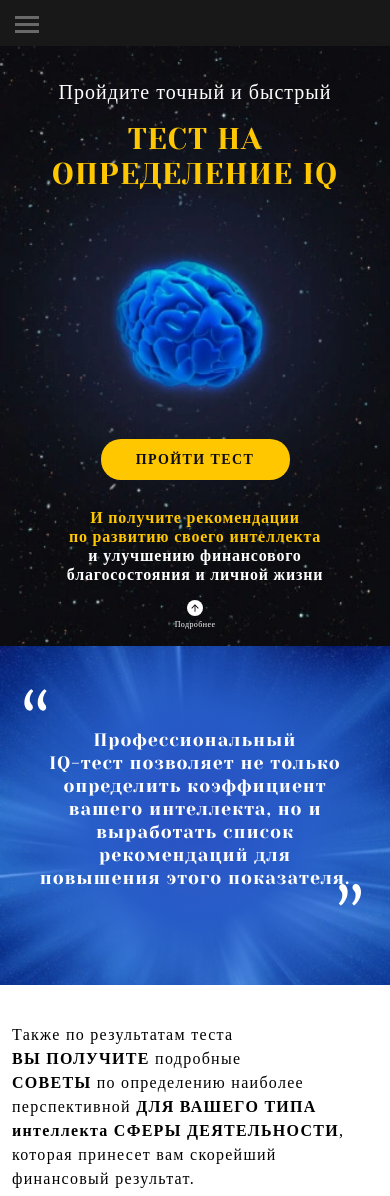
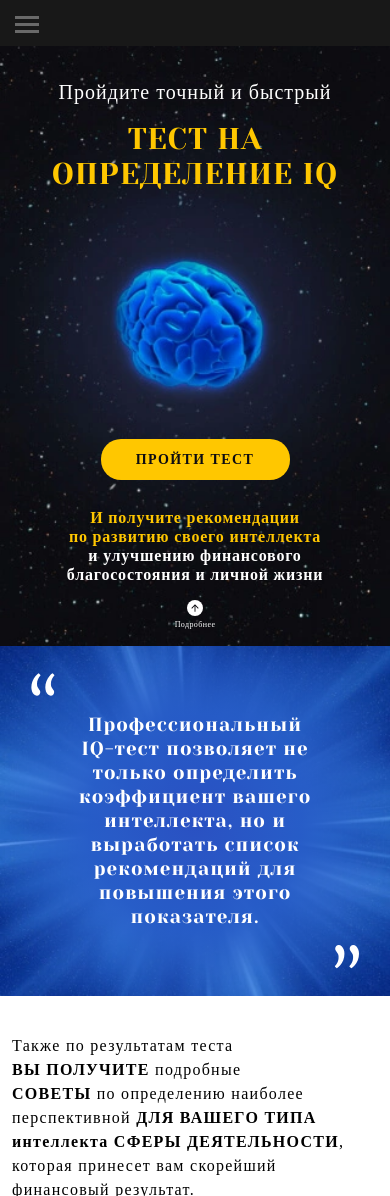
Before and after one commit to krikun1983/test-spa, a Vue app: page / in a window 390 px wide. Shown: the top 1196 px of the page. Built offline with nearby package versions, Linux system fonts and the light colour scheme; a web font is replaced by a local one.

Commit message:
feat: add responsive 600px about-section

```diff
--- a/src/components/main-page/AboutSection.vue
+++ b/src/components/main-page/AboutSection.vue
@@ -1,6 +1,6 @@
 <template>
   <section class="about-test" id="about">
-    <div class="container">
+    <div class="container__layer">
       <p class="about-test__text">
         Профессиональный <br />IQ-тест позволяет не только определить
         коэффициент вашего интеллекта, но и выработать список рекомендаций для
@@ -16,17 +16,29 @@ export default {};
 
 <style lang="scss" scoped>
 .about-test {
-  height: 100%;
-  min-height: 339px;
-  max-height: 339px;
+  max-width: $desktop-xl;
+  height: 339px;
   background-image: url("@/assets/img/about_bg.webp");
   background-repeat: no-repeat;
   background-color: #18356f;
-  background-position: center top;
+  background-position: center center;
   background-size: cover;
 
-  .container {
-    width: 100%;
+  @include xss {
+    height: 345;
+  }
+  @include xs {
+    height: 350px;
+  }
+  @include sm {
+    height: 420px;
+  }
+  @include m {
+    height: 440px;
+  }
+
+  .container__layer {
+    @include flex-column-center();
     height: 100%;
     background-image: radial-gradient(
       circle,
@@ -34,7 +46,7 @@ export default {};
       rgba(38, 91, 199, 0.96) 40.63%,
       rgba(39, 98, 187, 0) 85.42%
     );
-    padding: 83px 36px 0;
+    padding: 0 11%;
   }
 
   &__text {
@@ -45,7 +57,16 @@ export default {};
     font-size: 18px;
     line-height: 23px;
     text-align: center;
-    letter-spacing: calc(1em / 100 * 5);
+    letter-spacing: $spacing-m;
+
+    @include xss {
+      font-size: 19px;
+      line-height: 24px;
+    }
+    @include sm {
+      font-size: 22px;
+      line-height: 28px;
+    }
   }
 
   &__text::before {
@@ -58,18 +79,36 @@ export default {};
     background-image: url("@/assets/img/bracket_left.svg");
     background-repeat: no-repeat;
     background-size: contain;
+
+    @include xss {
+      width: 24px;
+      height: 24px;
+    }
+    @include sm {
+      width: 26px;
+      height: 26px;
+    }
   }
 
   &__text::after {
     content: "";
     position: absolute;
-    bottom: -16px;
-    right: -8px;
+    bottom: -40px;
+    right: -12px;
     width: 23px;
     height: 22.36px;
     background-image: url("@/assets/img/bracket_right.svg");
     background-repeat: no-repeat;
     background-size: contain;
+
+    @include xss {
+      width: 24px;
+      height: 24px;
+    }
+    @include sm {
+      width: 26px;
+      height: 26px;
+    }
   }
 }
 </style>
--- a/src/components/main-page/HeadingSection.vue
+++ b/src/components/main-page/HeadingSection.vue
@@ -76,7 +76,6 @@ export default {};
         font-size: 22px;
         line-height: 25.85px;
       }
-
       @include m {
         font-size: 24px;
         line-height: 27.85px;
@@ -97,7 +96,6 @@ export default {};
         font-size: 36px;
         line-height: 40.64px;
       }
-
       @include m {
         font-size: 38px;
         line-height: 42.64px;
@@ -125,7 +123,6 @@ export default {};
         font-size: 20px;
         line-height: 22px;
       }
-
       @include m {
         margin-top: 10%;
         font-size: 22px;
@@ -177,7 +174,6 @@ export default {};
           font-size: 11px;
           line-height: 13px;
         }
-
         @include m {
           margin-top: 8px;
           font-size: 14px;
```
